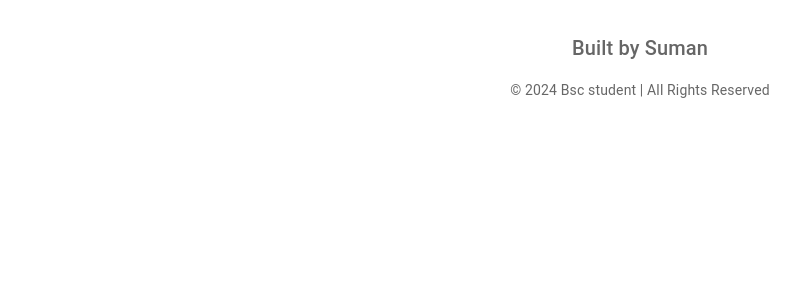
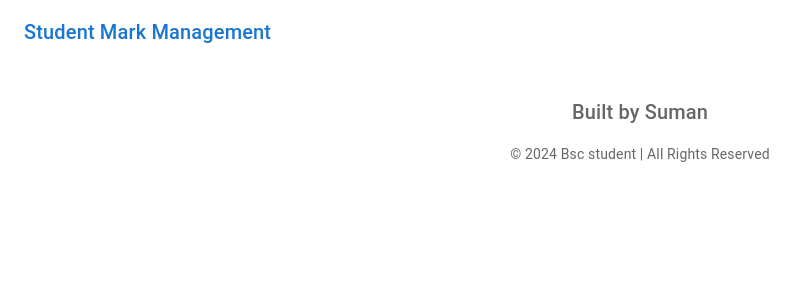
Before and after one commit to suman492/clcMngm1, a React (Create React App) app in the folder client/: page /notes/schedule in a window 1280 px wide. Shown: the top 300 px of the page, without its empty margins (0-807 px from the left). Built offline with nearby package versions, Linux system fonts and the light colour scheme.

Commit message:
navbar started

```diff
--- a/client/src/App.js
+++ b/client/src/App.js
@@ -2,11 +2,15 @@ import React from 'react';
 //import { BrowserRouter as Router, Routes, Route } from 'react-router-dom';
 
 import Footer from './components/footer';
+import Navbar from './components/Navbar';
+
 
 const App = () => {
   return (
-
+    <div>
+    <Navbar />
     <Footer />
+    </div>
   );
 };
 
--- /dev/null
+++ b/client/src/components/Navbar.js
@@ -0,0 +1,47 @@
+import React, { useState } from 'react';
+//import { Link as RouterLink } from 'react-router-dom';
+import {
+  AppBar,
+  Toolbar,
+  Typography,
+  Button,
+  Box,
+  IconButton,
+  Menu,
+  MenuItem,
+} from '@mui/material';
+//import GitHubIcon from '@mui/icons-material/GitHub';
+//import HomeIcon from '@mui/icons-material/Home';
+//import MenuBookIcon from '@mui/icons-material/MenuBook';
+
+const notesPages = [
+    { title: 'Home', path: '/notes/home' },
+  { title: 'Schedule', path: '/notes/schedule' },
+];
+
+const Navbar = () => {
+    const [notesAnchorEl, setNotesAnchorEl] = useState(null);
+
+    const handleNotesClick = (event) => {
+      setNotesAnchorEl(event.currentTarget);
+    };
+
+    const handleNotesClose = () => {
+      setNotesAnchorEl(null);
+    };
+
+    return (
+    <AppBar position='static' color='transparent' elevation={0} sx={{ width: '100%' }}>
+      <Toolbar>
+      <Typography variant="h6" component="div" sx={{ flexGrow: 1, color: 'primary.main' }}>
+        Student Mark Management
+        </Typography>
+        <Box sx = {{ display: 'flex' , alignItems: 'center' , gap: '1'}}>
+
+        </Box>
+      </Toolbar>
+    </AppBar>
+    )
+}
+
+export default Navbar;
```
